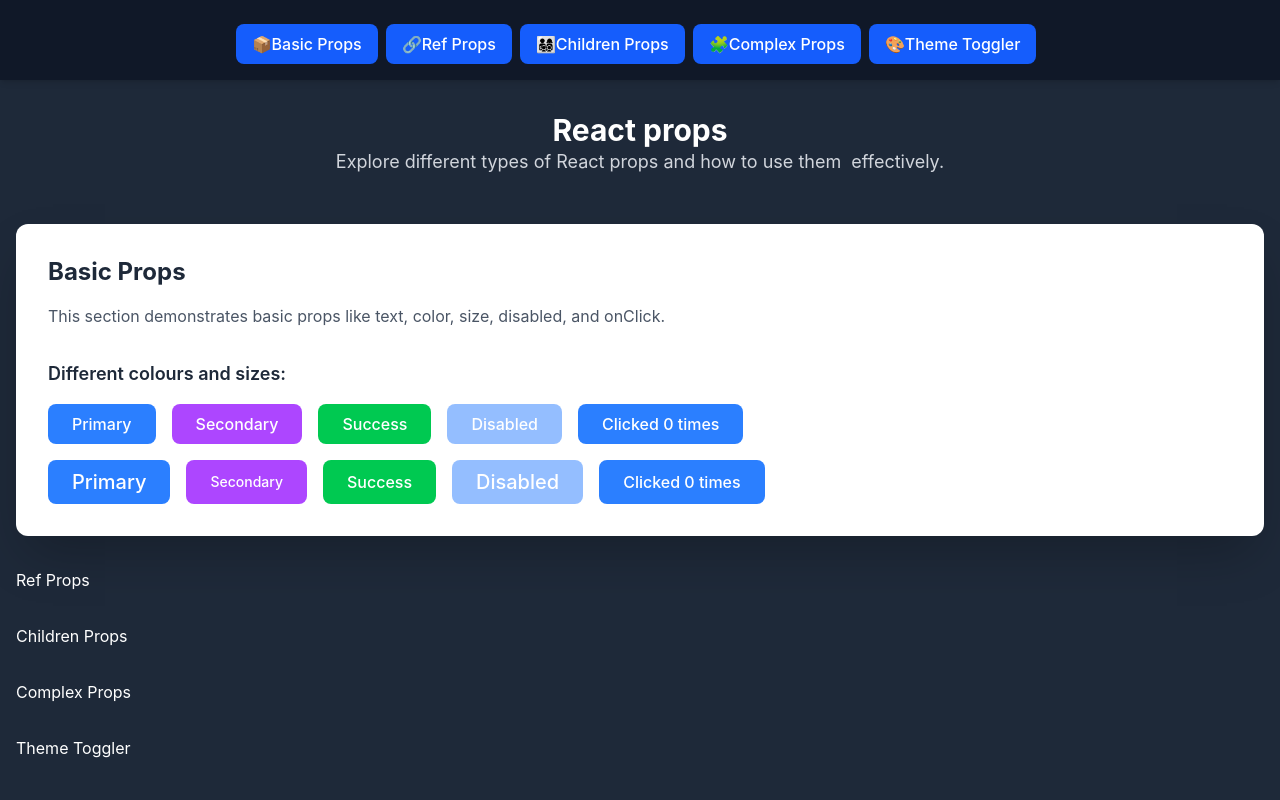
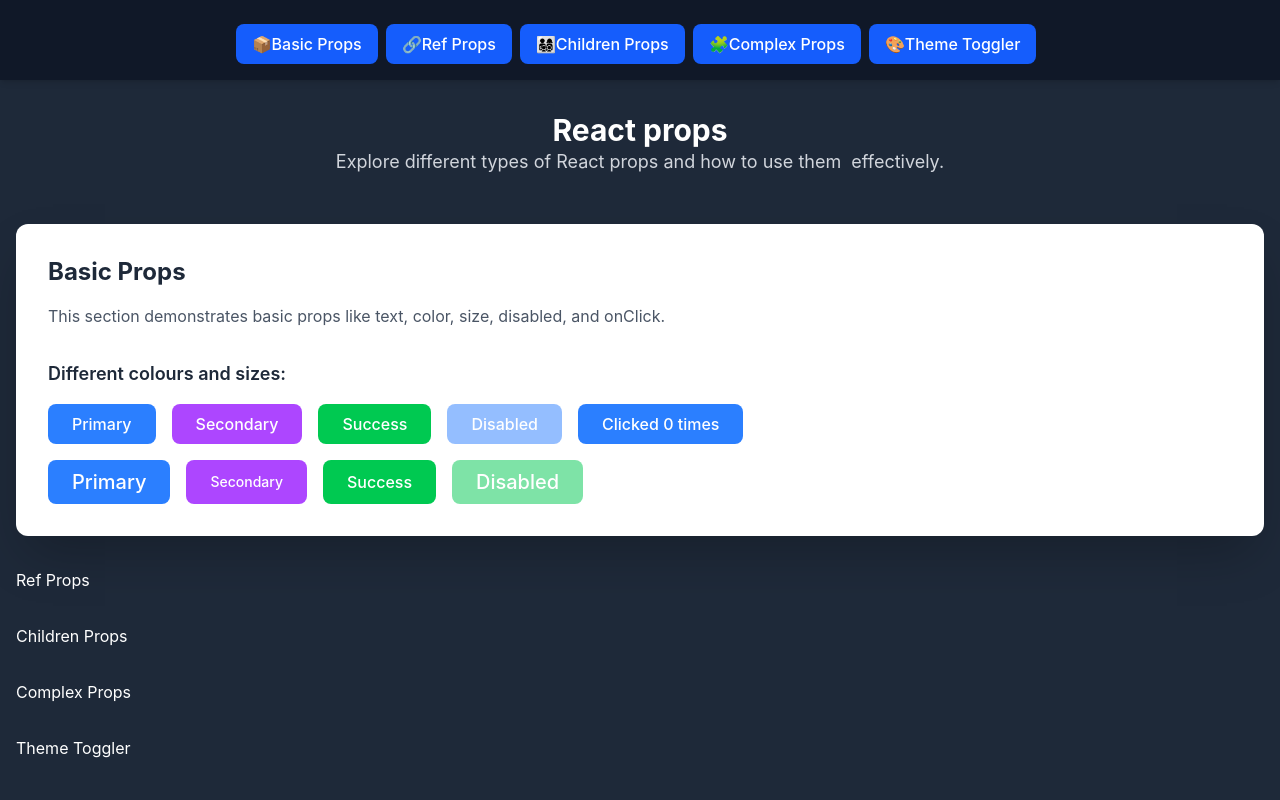
Before and after one commit to tielmess/tm001react, a React (Vite) app: page / in a window 1280 px wide. Shown: the top 800 px of the page. Built offline with nearby package versions, Linux system fonts and the light colour scheme.

Commit message:
Minor updates and corrections

```diff
--- a/src/components/BasicProps.jsx
+++ b/src/components/BasicProps.jsx
@@ -1,6 +1,6 @@
 import { useState } from "react";
 
-function Button({ text, color, size, onClick, disabled, secondary, success }) {
+function Button({ text, color, size, onClick, disabled }) {
   return (
     <button
       onClick={onClick}
@@ -36,7 +36,7 @@ function BasicProps() {
         <Button text="Primary" color="primary" />
         <Button text="Secondary" color="secondary" />
         <Button text="Success" color="success" />
-        <Button text="Disabled" color="primary" disabled />
+        <Button text="Disabled" color="primary" disabled={true} />
         <Button
           text={`Clicked ${clickCount} times`}
           color="primary"
@@ -47,12 +47,11 @@ function BasicProps() {
         <Button text="Primary" color="primary" size="extra-large" />
         <Button text="Secondary" color="secondary" size="small" />
         <Button text="Success" color="success" size="medium" />
-        <Button text="Disabled" color="primary" disabled size="extra-large" />
         <Button
-          text={`Clicked ${clickCount} times`}
-          color="primary"
-          size="medium"
-          onClick={() => setClickCount(clickCount + 1)}
+          text="Disabled"
+          color="success"
+          disabled={true}
+          size="extra-large"
         />
       </div>
     </section>
```
